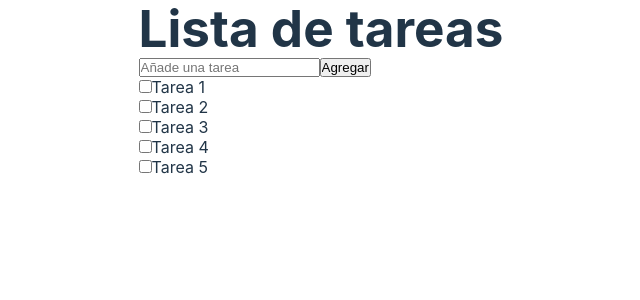
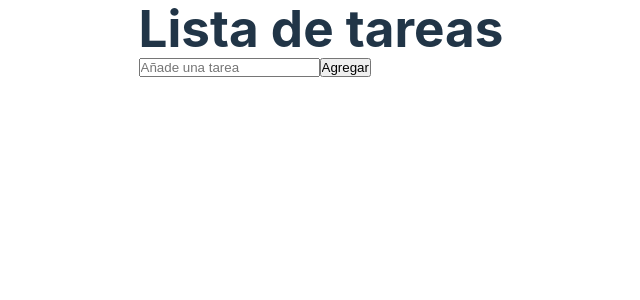
Before and after one commit to VictorSuarez0507/my-react-task-list, a React (Vite) app: page / in a window 1280 px wide. Shown: the top 300 px of the page, without its empty margins (319-959 px from the left). Built offline with nearby package versions, Linux system fonts and the light colour scheme.

Commit message:
Se crea la rama project-2

```diff
--- a/src/components/Task.jsx
+++ b/src/components/Task.jsx
@@ -2,15 +2,7 @@ export default function Task () {
 
     return(
         <form>
-            <input type="checkbox"/>Tarea 1
-            <br/>
-            <input type="checkbox"/>Tarea 2
-            <br/>
-            <input type="checkbox"/>Tarea 3
-            <br/>
-            <input type="checkbox"/>Tarea 4
-            <br/>
-            <input type="checkbox"/>Tarea 5
+
         </form>
     );
 }
```
